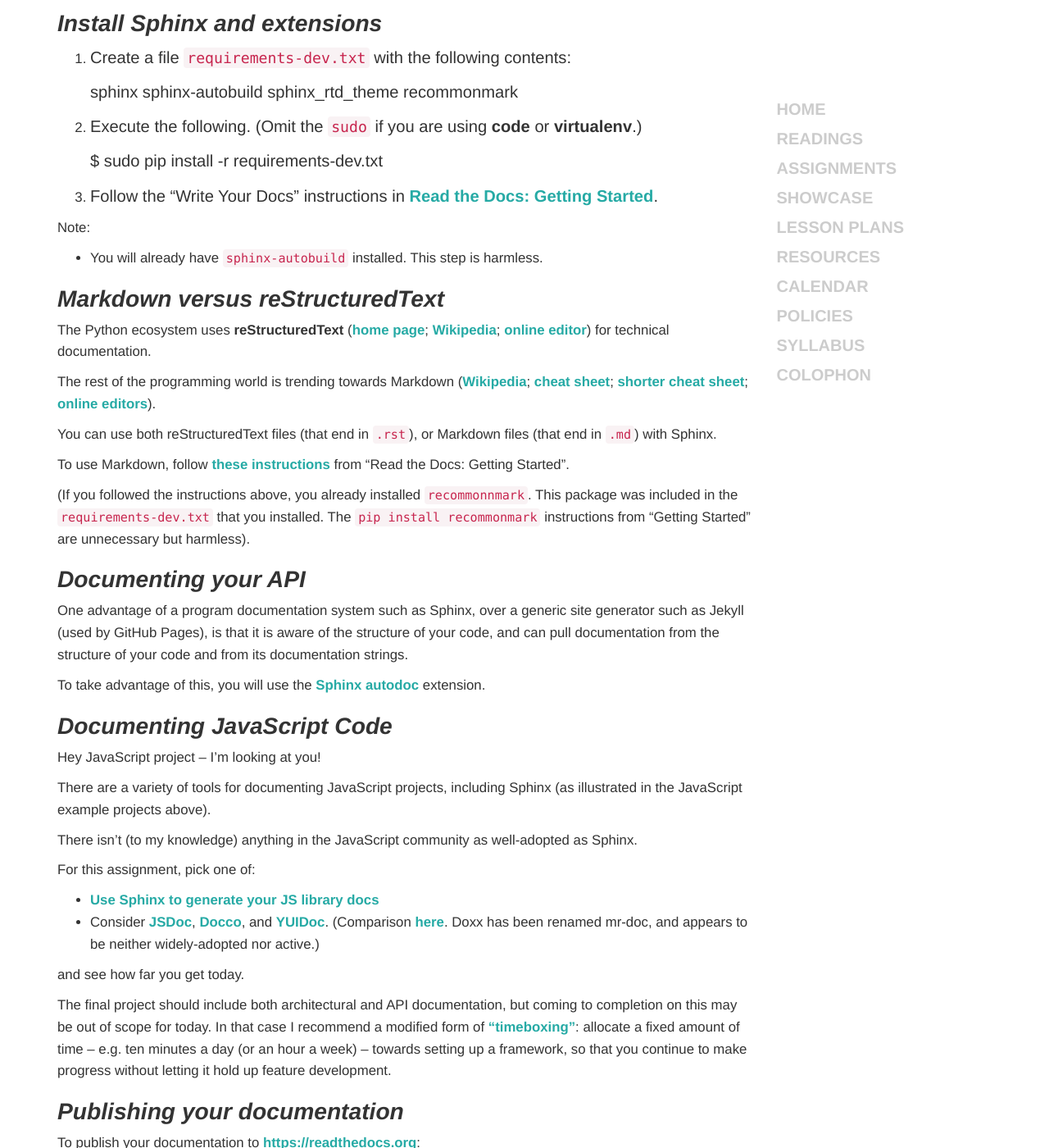
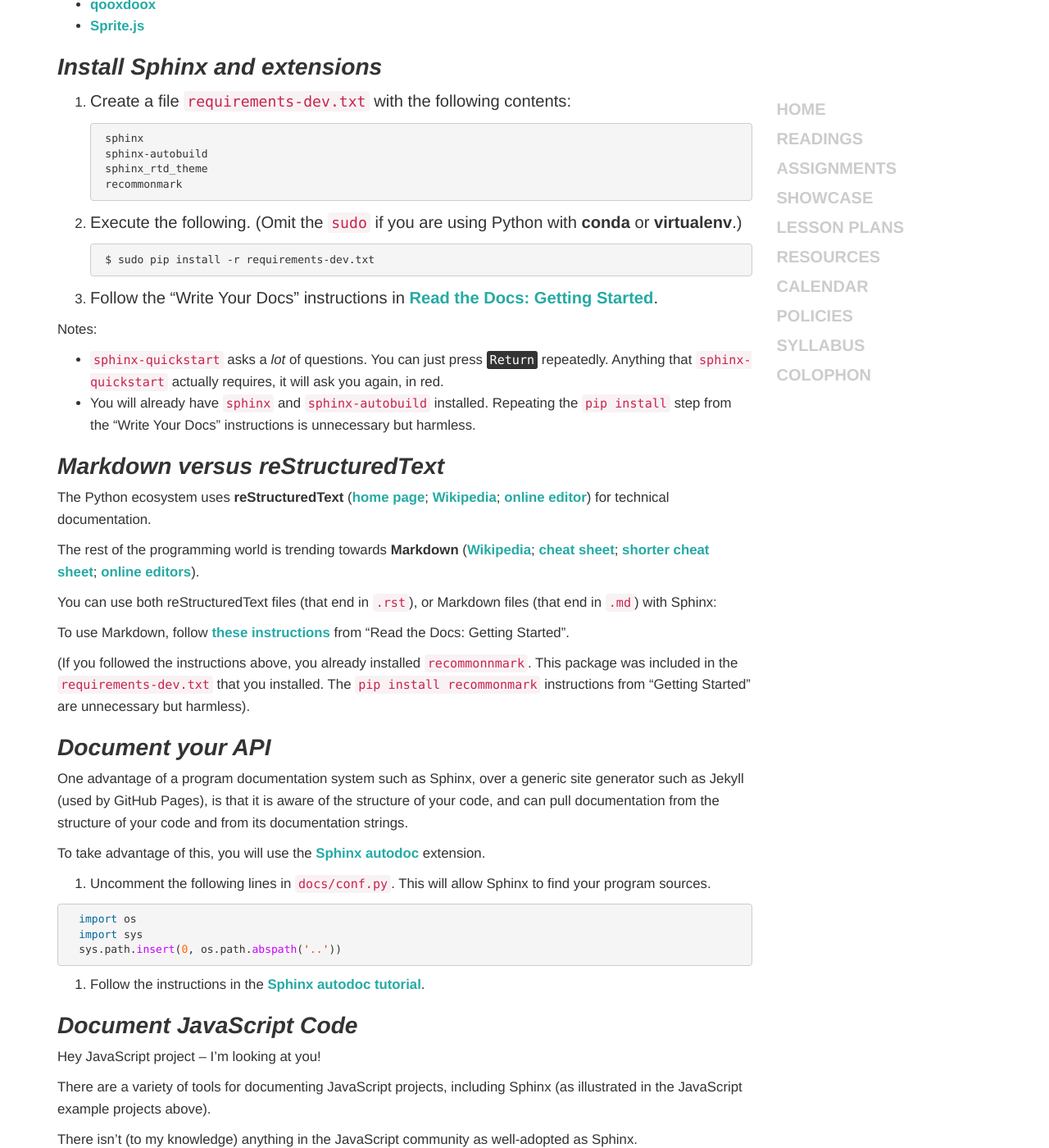
Before and after one commit to osteele/hackingthelibrary.org, a Jekyll site: the page built from _days/day-17.md, in a window 1280 px wide and 1400 px high, scrolled down 1755 px. Shown: the whole window at 82% size. Built offline with Jekyll 4.4.1, drawn with Linux system fonts in a browser that asks for light colours; some of the changed text lies outside the part shown.

Commit message:
more sphinx docs

````diff
--- a/_days/day-17.md
+++ b/_days/day-17.md
@@ -27,15 +27,16 @@
 
 Stretch goals:
 
-* Your project documentation is published on <https://readthedocs.org>.
-* The GitHub project page contains a link to an online version of the documentation.
+* Your project documentation is published on <https://readthedocs.org>. (See below.)
+* The GitHub project page contains a link to an online version of the documentation. (See below.)
+* You may prefer a different theme. The setup instructions below install the Read the Docs theme. Read more online to see how to configure your project documentationt to use it; or, select a different theme.
 * Figure out if any [Sphinx extensions](http://www.sphinx-doc.org/en/stable/extensions.html) would improve the quality of your code, or your productivity in writing it. (I tend towards the [Napoleon](http://www.sphinx-doc.org/en/stable/ext/napoleon.html) extension, for more legible docstrings.)
 
 ## Examples
 
 Review some examples of project documentation.
 
-The following projects all use Sphinx.
+The following projects use Sphinx.
 
 * [Flask](http://flask.pocoo.org)
 * [Jupyter Notebook](http://jupyter-notebook.readthedocs.io/en/latest/)
@@ -55,46 +56,57 @@
 * [Hoodie](http://docs.hood.ie/en/latest/)
 * [MathJax](http://docs.mathjax.org/en/latest/)
 * [qooxdoox](http://qooxdoo.readthedocs.io/en/latest/)
-* [Sprite.js](http://spritejs.readthedocs.io/en/latest/introduction.html
+* [Sprite.js](http://spritejs.readthedocs.io/en/latest/introduction.html)
 
 ## Install Sphinx and extensions
 
 1. Create a file `requirements-dev.txt` with the following contents:
 
-      sphinx
-      sphinx-autobuild
-      sphinx_rtd_theme
-      recommonmark
+        sphinx
+        sphinx-autobuild
+        sphinx_rtd_theme
+        recommonmark
 
-2. Execute the following. (Omit the `sudo` if you are using **code** or **virtualenv**.)
+2. Execute the following. (Omit the `sudo` if you are using Python with **conda** or **virtualenv**.)
 
-      $ sudo pip install -r requirements-dev.txt
+        $ sudo pip install -r requirements-dev.txt
 
 3. Follow the "Write Your Docs" instructions in [Read the Docs: Getting Started](https://docs.readthedocs.io/en/latest/getting_started.html).
 
-  Note:
+  Notes:
 
-  * You will already have `sphinx-autobuild` installed. This step is harmless.
+  * `sphinx-quickstart` asks a *lot* of questions. You can just press <kbd>Return</kbd> repeatedly. Anything that `sphinx-quickstart` actually requires, it will ask you again, in red.
+  * You will already have `sphinx` and `sphinx-autobuild` installed. Repeating the `pip install` step from the "Write Your Docs" instructions is unnecessary but harmless.
 
 ## Markdown versus reStructuredText
 
 The Python ecosystem uses **reStructuredText** ([home page](http://docutils.sourceforge.net/rst.html); [Wikipedia](https://en.wikipedia.org/wiki/ReStructuredText); [online editor](http://rst.ninjs.org)) for technical documentation.
 
-The rest of the programming world is trending towards Markdown ([Wikipedia](https://en.wikipedia.org/wiki/Markdown); [cheat sheet](https://github.com/adam-p/markdown-here/wiki/Markdown-Cheatsheet); [shorter cheat sheet](http://matplotlib.org/sampledoc/cheatsheet.html); [online editors](http://lmgtfy.com/?q=online+markdown+editor)).
+The rest of the programming world is trending towards **Markdown** ([Wikipedia](https://en.wikipedia.org/wiki/Markdown); [cheat sheet](https://github.com/adam-p/markdown-here/wiki/Markdown-Cheatsheet); [shorter cheat sheet](http://matplotlib.org/sampledoc/cheatsheet.html); [online editors](http://lmgtfy.com/?q=online+markdown+editor)).
 
-You can use both reStructuredText files (that end in `.rst`), or Markdown files (that end in `.md`) with Sphinx.
+You can use both reStructuredText files (that end in `.rst`), or Markdown files (that end in `.md`) with Sphinx:
 
 To use Markdown, follow [these instructions](https://docs.readthedocs.io/en/latest/getting_started.html#in-markdown) from "Read the Docs: Getting Started".
 
 (If you followed the instructions above, you already installed `recommonnmark`. This package was included in the `requirements-dev.txt` that you installed. The `pip install recommonmark` instructions from "Getting Started" are unnecessary but harmless).
 
-## Documenting your API
+## Document your API
 
 One advantage of a program documentation system such as Sphinx, over a generic site generator such as Jekyll (used by GitHub Pages), is that it is aware of the structure of your code, and can pull documentation from the structure of your code and from its documentation strings.
 
 To take advantage of this, you will use the [Sphinx autodoc](http://www.sphinx-doc.org/en/stable/ext/autodoc.html#module-sphinx.ext.autodoc) extension.
 
-## Documenting JavaScript Code
+1. Uncomment the following lines in `docs/conf.py`. This will allow Sphinx to find your program sources.
+
+  ``` python
+  import os
+  import sys
+  sys.path.insert(0, os.path.abspath('..'))
+  ```
+
+2. Follow the instructions in the [Sphinx autodoc tutorial]( http://www.sphinx-doc.org/en/stable/tutorial.html#autodoc).
+
+## Document JavaScript Code
 
 Hey JavaScript project – I'm looking at you!
 
@@ -105,13 +117,13 @@
 For this assignment, pick one of:
 
 * [Use Sphinx to generate your JS library docs](https://sphinx-js-howto.readthedocs.io/en/latest/)
-* Consider [JSDoc](http://usejsdoc.org), [Docco](http://jashkenas.github.io/docco/), and [YUIDoc](http://yui.github.io/yuidoc/). (Comparison [here](http://www.fusioncharts.com/blog/2013/12/jsdoc-vs-yuidoc-vs-doxx-vs-docco-choosing-a-javascript-documentation-generator/). Doxx has been renamed mr-doc, and appears to be neither widely-adopted nor active.)
+* Consider [JSDoc](http://usejsdoc.org), [Docco](http://jashkenas.github.io/docco/), and [YUIDoc](http://yui.github.io/yuidoc/). (There is a comparison [here](http://www.fusioncharts.com/blog/2013/12/jsdoc-vs-yuidoc-vs-doxx-vs-docco-choosing-a-javascript-documentation-generator/). Doxx has been renamed mr-doc, and appears to be neither widely-adopted nor active. [Rumors of JSDoc's death](http://stackoverflow.com/questions/2351881/documenting-javascript-code), however, are [greatly exaggerated](http://www.thisdayinquotes.com/2010/06/reports-of-my-death-are-greatly.html).)
 
 and see how far you get today.
 
 The final project should include both architectural and API documentation, but coming to completion on this may be out of scope for today. In that case I recommend a modified form of ["timeboxing"](https://en.wikipedia.org/wiki/Timeboxing): allocate a fixed amount of time – e.g. ten minutes a day (or an hour a week) – towards setting up a framework, so that you continue to make progress without letting it hold up feature development.
 
-## Publishing your documentation
+## Publish your documentation
 
 To publish your documentation to <https://readthedocs.org>:
 
@@ -119,4 +131,4 @@
 
 * Follow the instructions in the [Import Your Docs](https://docs.readthedocs.io/en/latest/getting_started.html#import-your-docs) section of "Read the Docs: Getting Started".
 
-* [Optional] Add a link from your README to your docs. [Follow these instructions](http://docs.readthedocs.io/en/latest/badges.html) to use a *README badge* (like this ![](https://img.shields.io/badge/docs-latest-brightgreen.svg?style=flat)) for this.
+* [Optional] Add a link from your README to your docs. [Follow these instructions](http://docs.readthedocs.io/en/latest/badges.html) to use a *README badge* ![](https://img.shields.io/badge/docs-latest-brightgreen.svg?style=flat) for this.
````
Also changed, not shown: other parts of _days/day-17.md (+2 -2 lines).
